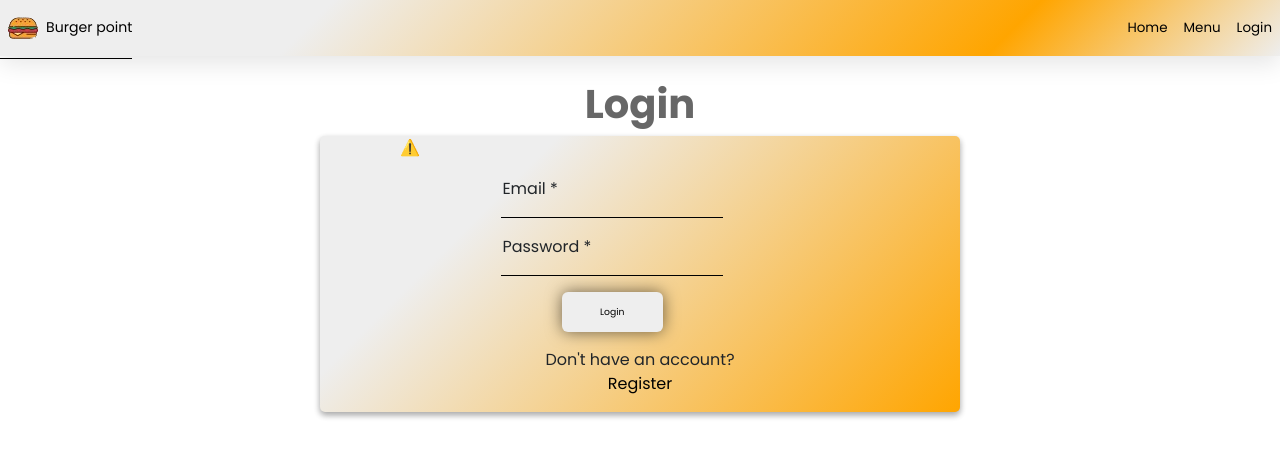
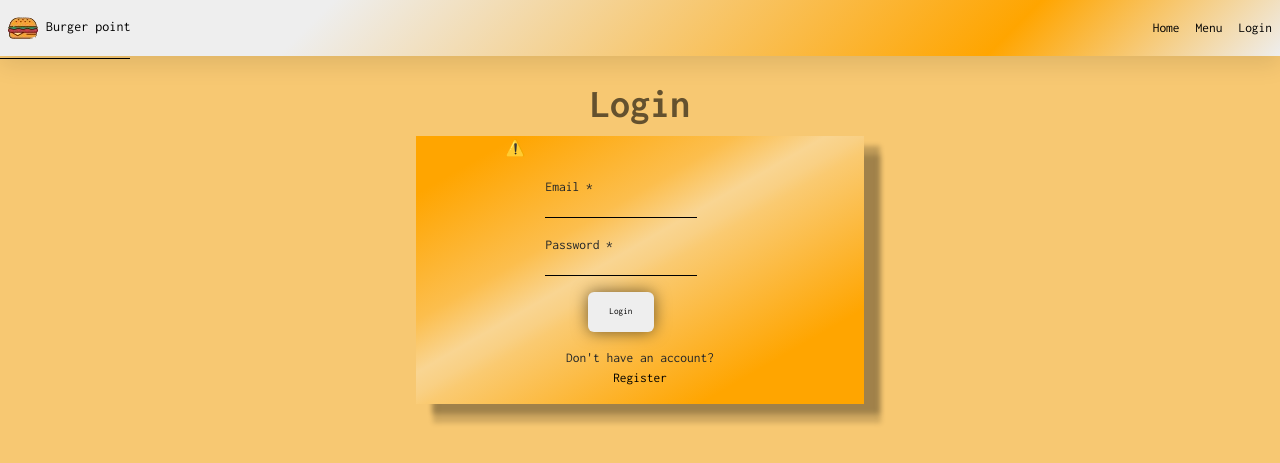
Before and after one commit to Evil2004/Burger-Point, a Django app: page /login/ in a window 1280 px wide. Shown: the top 463 px of the page. Run offline with Django 4.2, Linux system fonts and the light colour scheme; some web fonts are replaced.

Commit message:
fix: login fix

```diff
--- a/static/css/layout.css
+++ b/static/css/layout.css
@@ -46,6 +46,9 @@ h3 {
 .navbar-nav > a:hover::before {
   width: 100%;
 }
+.nav-link {
+  padding: 0;
+}
 
 .footer-wrapper {
   background-color: transparent;
--- a/static/css/login.css
+++ b/static/css/login.css
@@ -1,28 +1,42 @@
+@import url("https://fonts.googleapis.com/css2?family=Inconsolata:wght@200;300;400;500;600;700&display=swap");
+
 .navbar {
   background-color: rgba(255, 255, 255, 0.308);
 }
+* {
+  font-family: "Inconsolata", monospace;
+}
 
 body {
-  background: black,white;
+  background-color: #f7c872;
 }
 
-/*
-.wrapper {
-  height: 100vh;
-  max-height: 100vh;
-  font-size: calc(0.6rem + 0.1vw);
-  margin: 0;
-  color: black;
-  background: linear-gradient(315deg, orange 0%, #eee 74%);
-} */
+h1 {
+  font-weight: 700;
+}
+
 .login-wrapper {
   margin: calc(0.2vh - 0.1rem);
   padding: 0;
-  width: 50%;
+  width: calc(50% - 15vw);
   margin: auto;
-  background: linear-gradient(315deg, orange 0%, #eee 74%), #fff;
-  border-radius: 5px;
-  box-shadow: 0 3px 6px rgba(0, 0, 0, 0.16), 0 3px 6px rgba(0, 0, 0, 0.23);
+  background: rgb(255, 165, 0);
+  background: linear-gradient(
+    150deg,
+    rgba(255, 165, 0, 1) 11%,
+    rgba(252, 190, 77, 1) 35%,
+    rgba(249, 213, 146, 1) 45%,
+    rgba(249, 208, 132, 1) 49%,
+    rgba(250, 202, 113, 1) 52%,
+    rgba(255, 165, 0, 1) 82%
+  );
+  box-shadow: 17px 19px 5px rgba(0, 0, 0, 0.16),
+    16px 10px 5px rgba(0, 0, 0, 0.23);
+}
+
+.lottie--img {
+  width: 60%;
+  max-width: 500px;
 }
 
 .lg-frm {
@@ -32,6 +46,9 @@ body {
 
 .f-f {
   width: 80%;
+}
+label {
+  font-size: calc(0.6rem + 0.3vw);
 }
 
 .f-f > input {
@@ -105,6 +122,7 @@ select:-webkit-autofill:active {
   flex-direction: column;
   justify-content: space-around;
   align-items: center;
+  font-size: calc(0.6rem + 0.3vw);
 }
 
 .btn {
--- a/templates/login.html
+++ b/templates/login.html
@@ -11,25 +11,25 @@
 <div class="parent-wrapper my-4">
   <h1 class="login-heading mx-2 text-center">Login</h1>
   <div class="login-wrapper">
-  <div
-    class="login-img-anim col-md d-flex justify-content-center"
-  >
+    <div class="login-img col-md d-flex justify-content-center">
       <lottie-player
         src="https://assets2.lottiefiles.com/private_files/lf30_1koj5vle.json"
         background="transparent"
         speed="1"
-      class="w-75"
+        class="lottie--img"
         loop
         autoplay
       ></lottie-player>
     </div>
-  <div
-    class="login-form-wrapper d-flex align-content-center container"
-  >
+    <div class="login-form-wrapper container">
       <div class="login-form w-100">
         <p id="error" class="error text-danger"></p>
         <div class="frm-wrapper d-flex flex-column align-items-center">
-        <form onsubmit="sendData();return false;" class="lg-frm" method="POST">
+          <form
+            onsubmit="sendData();return false;"
+            class="lg-frm"
+            method="POST"
+          >
             {% csrf_token %}
             <div class="f-f form-floating">
               <input
```
Lines whose indentation alone changed are shown as unchanged.
